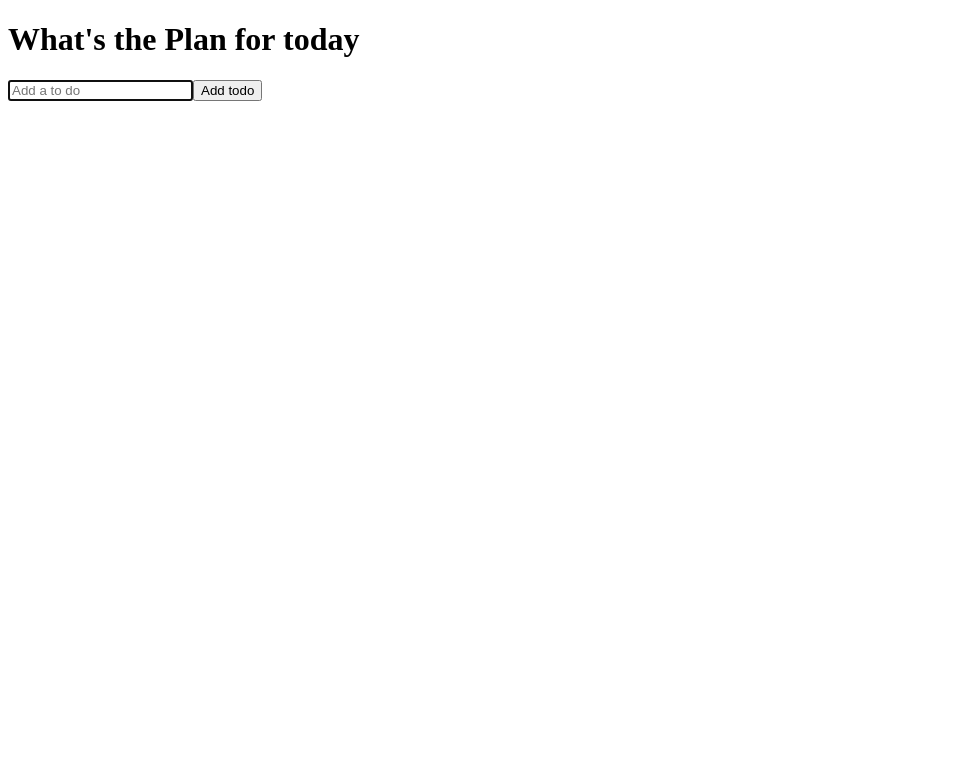
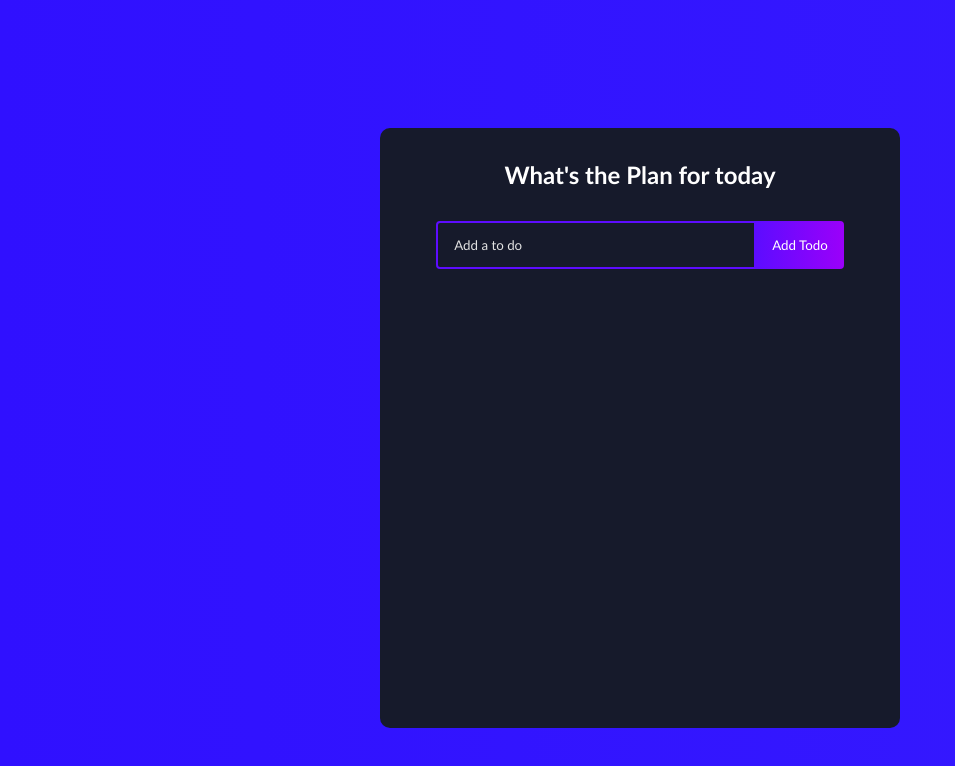
Before and after one commit to sahinmurat/React-Todo, a React (Create React App) app in the folder todo/: page / in a window 1280 px wide. Shown: the top 766 px of the page, without its empty margins (0-955 px from the left). Built offline with nearby package versions, Linux system fonts and the light colour scheme.

Commit message:
style created'

```diff
--- a/todo/src/App.css
+++ b/todo/src/App.css
@@ -0,0 +1,128 @@
+*{
+    box-sizing: border-box;
+    margin: 0;
+    padding: 0;
+    font-family: 'Trebuchet MS', 'Lucida Sans Unicode', 'Lucida Grande', 'Lucida Sans', Arial, sans-serif;
+}
+body{
+    background: linear-gradient(
+        90deg,
+        rgba(48, 16,255,1) 0%,
+        rgba(100, 115, 255, 1) 1000%
+    );
+}
+.todo-app{
+    display:flex;
+    flex-direction: column;
+    justify-content: start;
+    width: 520px;
+    min-height: 600px;
+    background: #161a2b;
+    text-align: center;
+    margin: 128px auto;
+    border-radius: 10px;
+    padding-bottom: 32px;
+}
+h1{
+    margin: 32px 0;
+    color: #fff;
+    font-size: 24px;
+}
+.complete{
+    text-decoration: line-through;
+    opacity: 0.4;
+}
+.todo-form{
+    margin-bottom: 32px;
+}
+.todo-input{
+    padding: 14px 32px 14px 16px;
+    border-radius: 4px 0 0 4px ;
+    border: 2px solid #5d0cff;
+    outline: none;
+    width: 320px;
+    background: transparent;
+    color: #fff;
+}
+.todo-input::placeholder{
+    color: #e2e2e2;
+}
+.todo-button{
+    padding: 16px;
+    border: none;
+    border-radius: 0 4px 4px 0;
+    cursor: pointer;
+    outline: none;
+    background: linear-gradient(
+        90deg,
+        rgba(93, 12,255,1) 0%,
+        rgba(155, 0, 250, 1) 100%
+    );
+    color: #fff;
+    text-transform: capitalize;
+}
+.todo-input.edit{
+    border: 2px solid #149fff;
+}
+.todo-button.edit{
+    background: linear-gradient(
+        90deg,
+        rgba(20, 159,255,1) 0%,
+        rgba(17, 122, 255, 1) 100%
+    );
+    padding: 16px 22px;
+}
+.todo-container{
+    display: flex;
+    flex-direction: row;
+    position: relative;
+}
+.todo-row{
+    display: flex;
+    justify-content: space-between;
+    align-items: center;
+    margin: 4px auto;
+    color: #fff;
+    background: linear-gradient(
+        90deg,
+        rgba(255, 118,20,1) 0%,
+        rgba(255, 84, 17, 1) 100%
+    );
+    padding: 16px;
+    border-radius: 5px;
+    width: 90%;
+}
+.todo-row:nth-child(4n+1){
+    background: linear-gradient(
+        90deg,
+        rgba(93, 12,255,1) 0%,
+        rgba(155,0,250, 1) 100%
+    );
+}
+.todo-row:nth-child(4n+2){
+    background: linear-gradient(
+        90deg,
+        rgba(255, 12,241,1) 0%,
+        rgba(250,0,135, 1) 100%
+    );
+}
+.todo-row:nth-child(4n+3){
+    background: linear-gradient(
+        90deg,
+        rgba(20, 159,255,1) 0%,
+        rgba(17, 122,255, 1) 100%
+    );
+}
+.icons{
+    display: flex;
+    align-items: center;
+    font-size: 24px;
+    cursor: pointer;
+}
+.delete-icon{
+    margin-right: 5px;
+    color: #fff;
+}
+.edit-icon{
+    color: #fff;
+}
```
